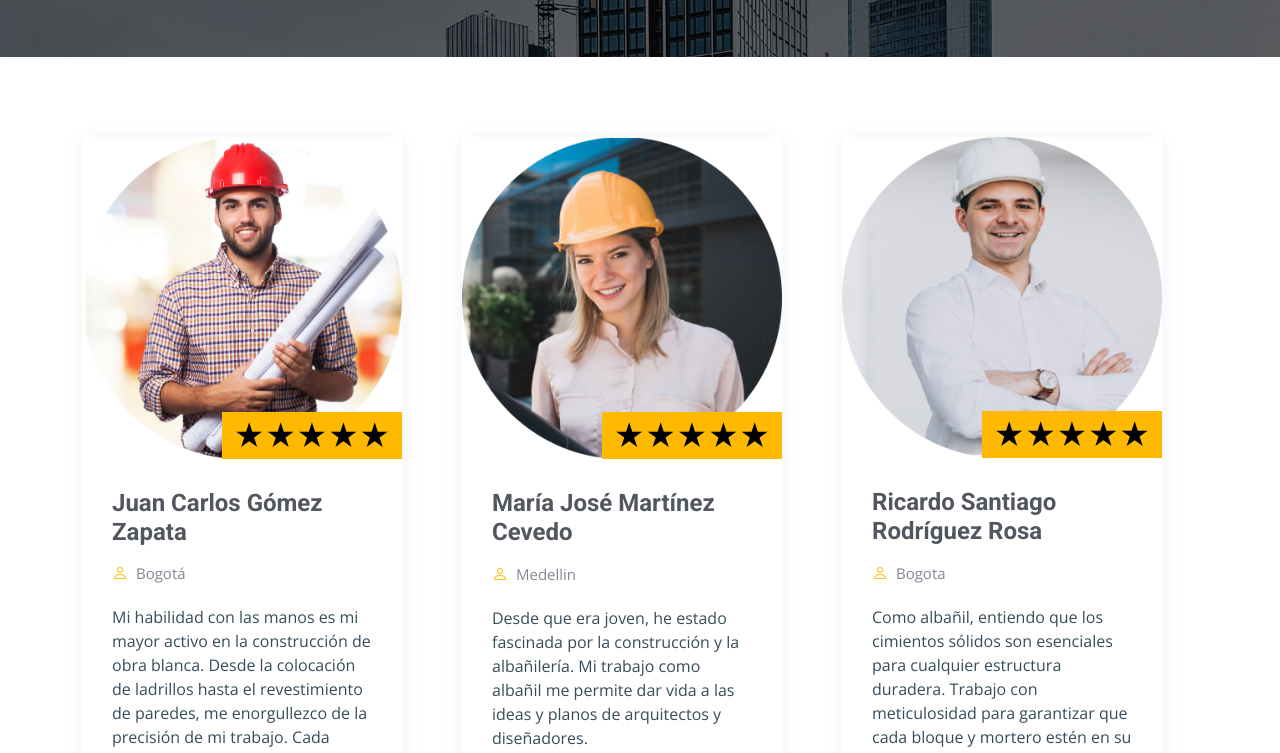
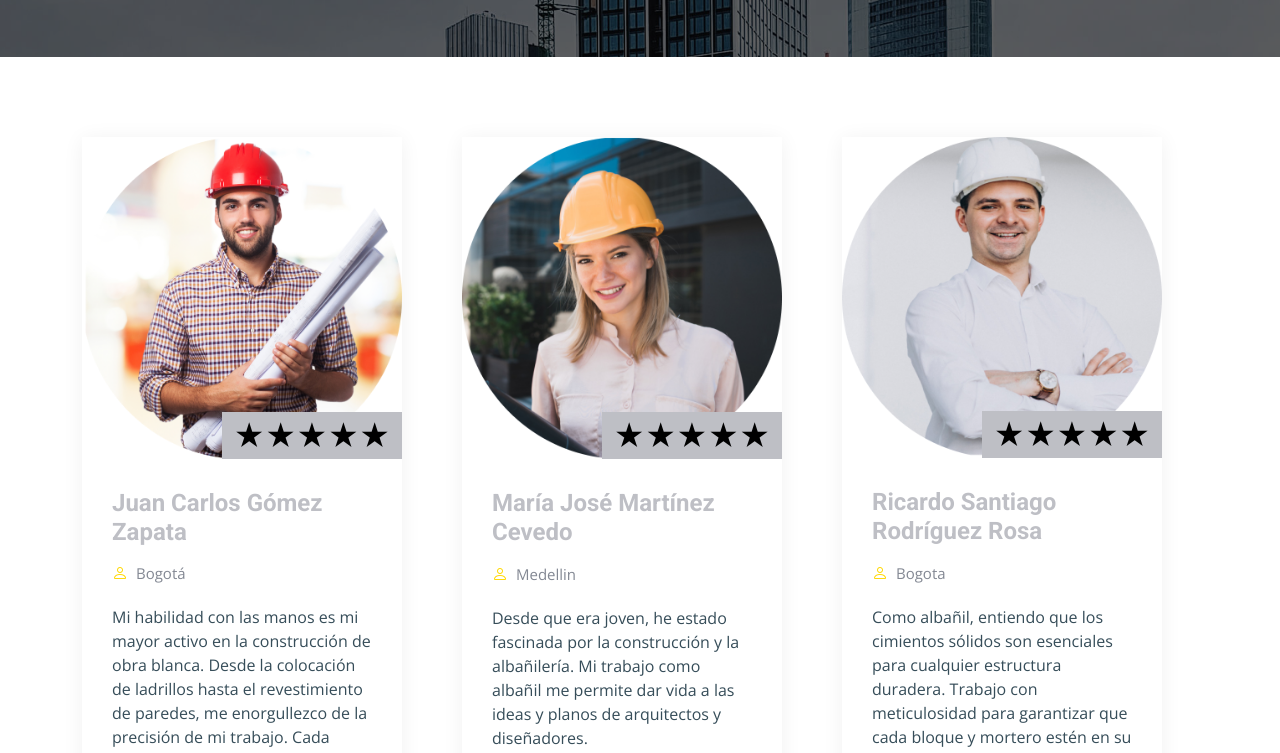
Before and after one commit to JhosstinStip17/WHITESTUCCO, a website: page blog.html in a window 1280 px wide. Shown: the part 252-1005 px from the top of the page. Drawn offline with nearby package versions, Linux system fonts and the light colour scheme.

Commit message:
cambio de color fuente

```diff
--- a/assets/css/main.css
+++ b/assets/css/main.css
@@ -20,8 +20,8 @@
 /* Colors */
 :root {
   --color-default: #364d59;
-  --color-primary: #feb900;
-  --color-secondary: #52565e;
+  --color-primary: #ffd800;
+  --color-secondary: #bebfc5;
 }
 
 /* Smooth scroll behavior */
@@ -2036,7 +2036,7 @@ section {
   position: absolute;
   right: 0;
   bottom: 0;
-  background-color: var(--color-primary);
+  background-color: var(--color-secondary);
   color: #fff;
   text-transform: uppercase;
   font-size: 13px;
```
